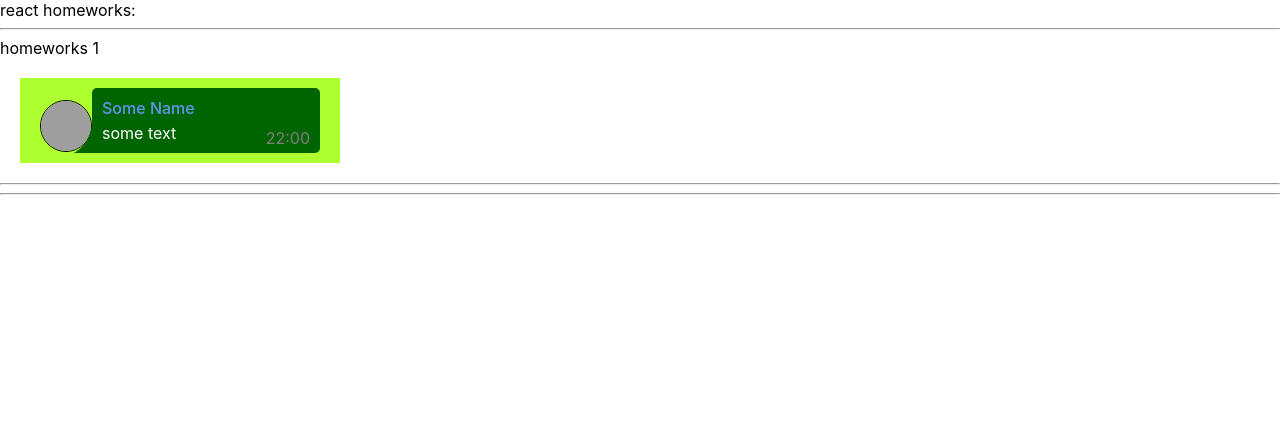
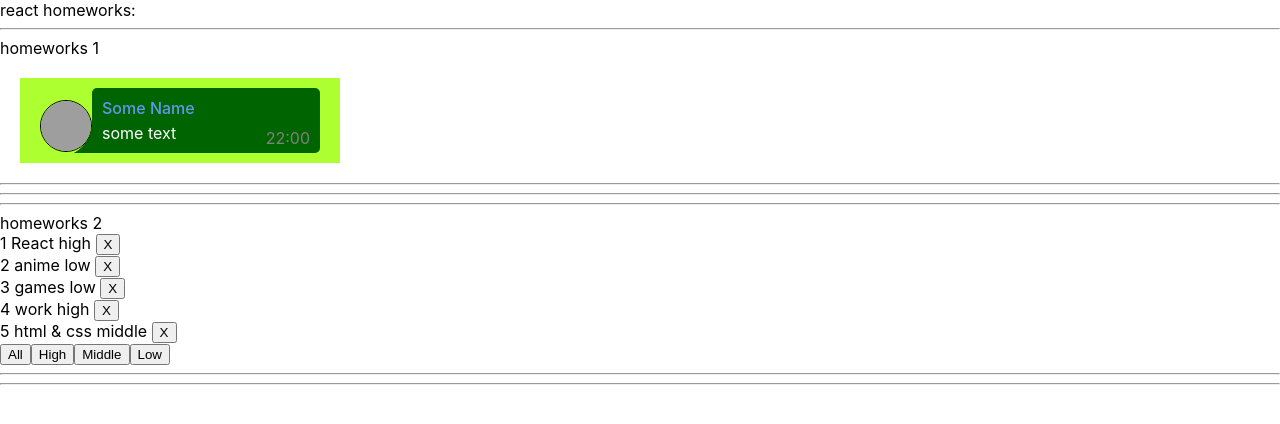
Before and after one commit to RomanAlxndrvch/IgnatHomeworks, a React (Create React App) app: page /#/pre-junior in a window 1280 px wide. Shown: the top 424 px of the page. Built offline with nearby package versions, Linux system fonts and the light colour scheme; grey boxes are pictures that could not be loaded.

Commit message:
css added

```diff
--- a/src/p1-main/m1-ui/u1-app/App.tsx
+++ b/src/p1-main/m1-ui/u1-app/App.tsx
@@ -1,13 +1,14 @@
 import React from 'react'
 import s from './App.module.css'
 import HW1 from '../../../p2-homeworks/h1/HW1'
+import HW2 from "../../../p2-homeworks/h2/HW2";
 
 function App() {
     return (
         <div className={s.App}>
             <div>react homeworks:</div>
             <HW1/>
-            {/*<HW2/>*/}
+            <HW2/>
             {/*<HW3/>*/}
             {/*<HW4/>*/}
             {/*<HW5/>*/}
--- a/src/p2-homeworks/h2/Affair.tsx
+++ b/src/p2-homeworks/h2/Affair.tsx
@@ -1,18 +1,23 @@
 import React from 'react'
+import {AffairType} from "./HW2";
+import affairs from "./Affairs";
 
 type AffairPropsType = {
     // key не нужно типизировать
-    affair: any // need to fix any
-    deleteAffairCallback: any // need to fix any
+    affair: AffairType // need to fix any
+    deleteAffairCallback: (id: number) => void
 }
 
 function Affair(props: AffairPropsType) {
-    const deleteCallback = () => {}// need to fix
+    const deleteCallback = () => {
+        props.deleteAffairCallback(props.affair._id)
+    }// need to fix
 
     return (
         <div>
-            // show some text
-
+            <span>{props.affair._id} </span>
+            <span>{props.affair.name} </span>
+            <span>{props.affair.priority} </span>
             <button onClick={deleteCallback}>X</button>
         </div>
     )
--- a/src/p2-homeworks/h2/Affairs.tsx
+++ b/src/p2-homeworks/h2/Affairs.tsx
@@ -1,15 +1,17 @@
 import React from 'react'
 import Affair from './Affair'
-import {AffairType} from './HW2'
+import {AffairType, FilterType} from './HW2'
+import {log} from "util";
 
 type AffairsPropsType = { // need to fix any
-    data: any
-    setFilter: any
-    deleteAffairCallback: any
+    data: Array<AffairType>
+    setFilter: (el: FilterType) => void
+    deleteAffairCallback: (id: number) => void
 }
 
 function Affairs(props: AffairsPropsType) {
     const mappedAffairs = props.data.map((a: AffairType) => (
+
         <Affair // should work
             key={a._id} // кеи ОБЯЗАТЕЛЬНЫ в 99% - так что лучше их писать всегда при создании компонент в мапе
             affair={a}
@@ -17,15 +19,23 @@ function Affairs(props: AffairsPropsType) {
         />
     ))
 
-    const setAll = () => {} // need to fix
-    const setHigh = () => {}
-    const setMiddle = () => {}
-    const setLow = () => {}
+    const setAll = () => {
+        props.setFilter('all')
+    }
+    const setHigh = () => {
+        props.setFilter('high')
+    }
+    const setMiddle = () => {
+        props.setFilter('middle')
+    }
+    const setLow = () => {
+        props.setFilter('low')
+    }
 
     return (
         <div>
 
-            {mappedAffairs}
+            <div>{mappedAffairs}</div>
 
             <button onClick={setAll}>All</button>
             <button onClick={setHigh}>High</button>
--- a/src/p2-homeworks/h2/HW2.tsx
+++ b/src/p2-homeworks/h2/HW2.tsx
@@ -2,12 +2,16 @@ import React, {useState} from 'react'
 import Affairs from './Affairs'
 
 // types
-export type AffairPriorityType = 'high' | 'low' | 'middle'
-export type AffairType = any // need to fix any
+export type AffairPriorityType = 'high' | 'low' | 'middle';
+export type AffairType = {
+    _id: number,
+    name: string,
+    priority: string
+}
 export type FilterType = 'all' | AffairPriorityType
 
 // constants
-const defaultAffairs: any = [ // need to fix any
+const defaultAffairs: Array<AffairType> = [
     {_id: 1, name: 'React', priority: 'high'},
     {_id: 2, name: 'anime', priority: 'low'},
     {_id: 3, name: 'games', priority: 'low'},
@@ -16,20 +20,24 @@ const defaultAffairs: any = [ // need to fix any
 ]
 
 // pure helper functions
-export const filterAffairs = (affairs: any, filter: string): any => { // need to fix any
+export const filterAffairs = (affairs: Array<AffairType>, filter: string): any => { // need to fix any
     if (filter === 'all') return affairs
+    if (filter === 'high') return affairs.filter((e) => e.priority === 'high')
+    if (filter === 'middle') return affairs.filter((e) => e.priority === 'middle')
+    if (filter === 'low') return affairs.filter((e) => e.priority === 'low')
     else return // need to fix
 }
-export const deleteAffair = (affairs: any, _id: any): any => { // need to fix any
-    return // need to fix
+export const deleteAffair = (affairs: Array<AffairType>, _id: number): Array<AffairType> => { // need to fix any
+    return affairs.filter((el: AffairType) => el._id !== _id)
 }
 
 function HW2() {
-    const [affairs, setAffairs] = useState<any>(defaultAffairs) // need to fix any
+    const [affairs, setAffairs] = useState<Array<AffairType>>(defaultAffairs) //
     const [filter, setFilter] = useState<FilterType>('all')
 
     const filteredAffairs = filterAffairs(affairs, filter)
-    const deleteAffairCallback = (_id: any) => setAffairs(deleteAffair(affairs, _id)) // need to fix any
+    const deleteAffairCallback = (_id: number) => setAffairs(deleteAffair(affairs, _id)) // need to fix any
+
 
     return (
         <div>
```
